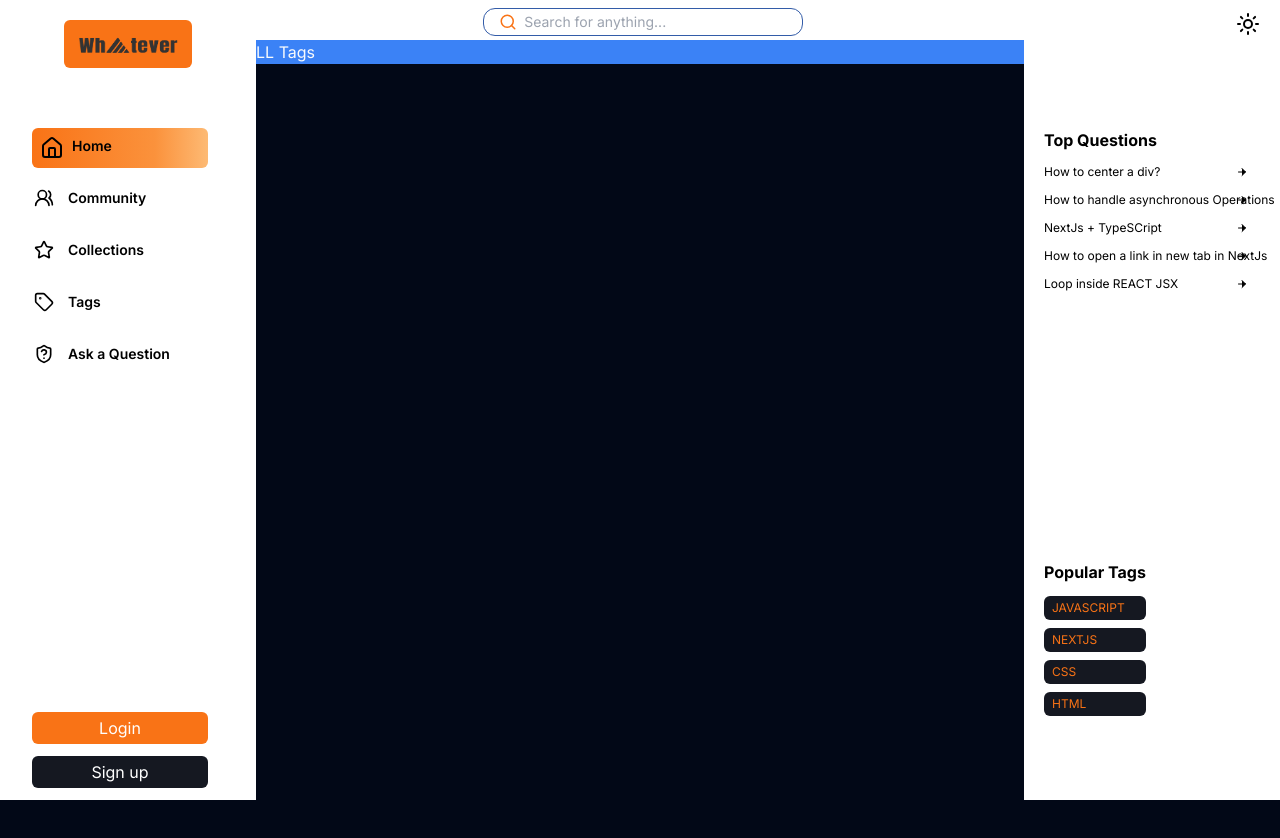
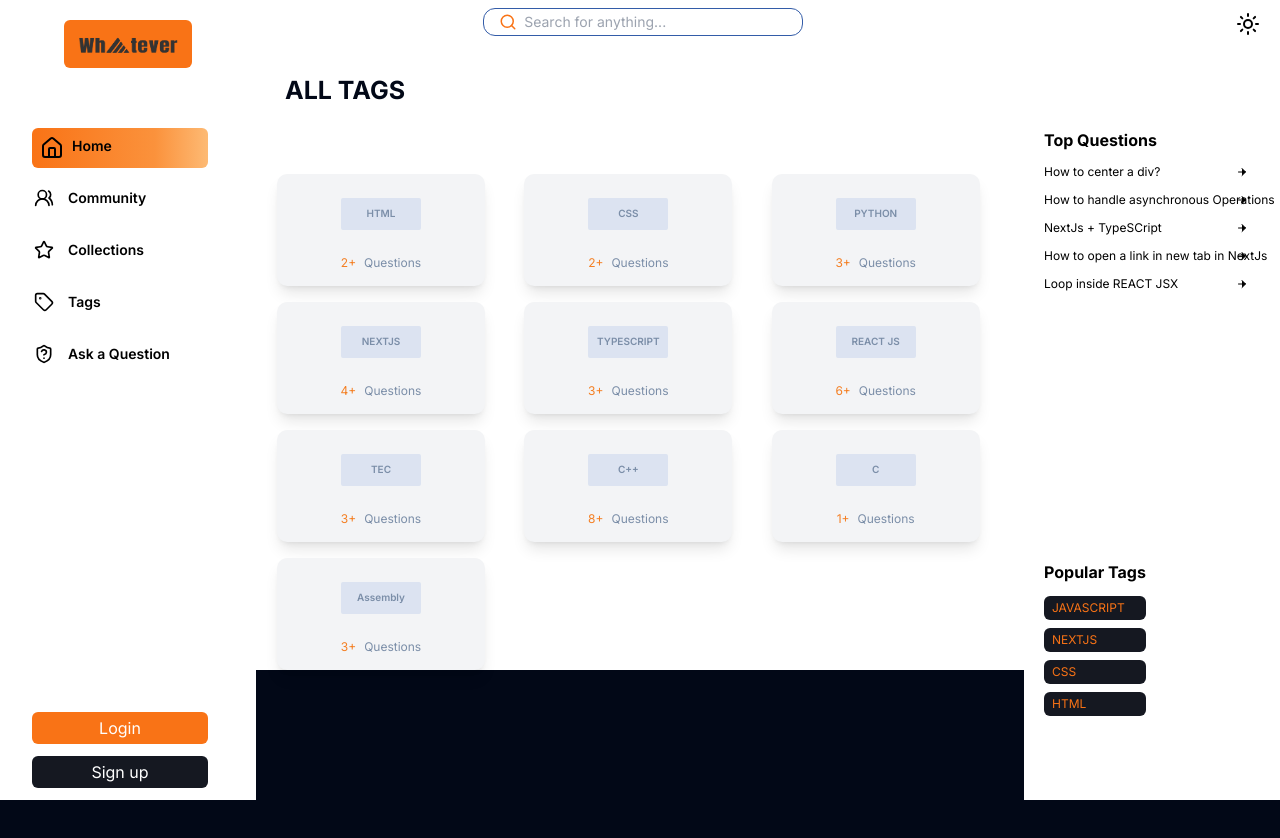
Before and after one commit to Developer095/proj-two, a Next.js app: page /tags in a window 1280 px wide. Shown: the top 838 px of the page. Built offline with nearby package versions, Linux system fonts and the light colour scheme.

Commit message:
tags page

```diff
--- a/app/(default)/community/page.tsx
+++ b/app/(default)/community/page.tsx
@@ -84,7 +84,7 @@ const Community = () => {
         "To create immersive game worlds, use game engines like Unity and Unreal Engine.",
     },
     {
-      username: "Makami_2844",
+      username: "Makima_2844",
       role: "Software Developer",
       description:
         "To center, use display: flex, justify-content: center, and align-items: center.",
@@ -93,10 +93,10 @@ const Community = () => {
 
   return (
     <div className="bg-[#020817] dark:bg-[#ffffff]">
-      <div>
-        <div className="mb-[80px] ml-8 mt-24 text-[25px] font-bold uppercase text-[#ffffff] dark:text-[#020817]">
-          All Users
-        </div>
+      <div className="pb-16 pl-2 pt-8">
+        <span className="ml-8 text-[25px] font-bold uppercase text-[#ffffff] dark:text-[#020817]">
+          ALL Users
+        </span>
       </div>
 
       <div className="ml-6 mr-6 grid gap-4 sm:grid-cols-1 lg:grid-cols-3">
--- a/app/(default)/tags/page.tsx
+++ b/app/(default)/tags/page.tsx
@@ -1,10 +1,57 @@
 import React from "react";
 
 const tags = () => {
+  const question = [
+    { type: "HTML", number: "2+", answer: "Questions" },
+
+    { type: "CSS", number: "2+", answer: "Questions" },
+
+    { type: "PYTHON", number: "3+", answer: "Questions" },
+
+    { type: "NEXTJS", number: "4+", answer: "Questions" },
+
+    { type: "TYPESCRIPT", number: "3+", answer: "Questions" },
+
+    { type: "REACT JS", number: "6+", answer: "Questions" },
+
+    { type: "TEC", number: "3+", answer: "Questions" },
+
+    { type: "C++", number: "8+", answer: "Questions" },
+
+    { type: "C", number: "1+", answer: "Questions" },
+
+    { type: "Assembly", number: "3+", answer: "Questions" },
+  ];
   return (
-    <div>
-      <div>
-        <h2>ALL Tags</h2>
+    <div className="bg-[#020817] dark:bg-[#ffffff]">
+      <div className="pb-16 pl-2 pt-8">
+        <span className="ml-8 text-[25px] font-bold uppercase text-[#ffffff] dark:text-[#020817]">
+          ALL Tags
+        </span>
+      </div>
+
+      <div className="grid grid-cols-3 gap-4 pl-8 pr-8">
+        {question.map((type, index) => {
+          return (
+            <div key={index}>
+              <div className="h-28 w-52 rounded-[10px] border-none bg-[#0f1117] shadow-lg dark:bg-[#f3f4f6]">
+                <div className="flex justify-center">
+                  <button className="font-sm mt-6 block h-8 w-20 rounded-[2px] bg-[#151821] text-[10px] font-semibold text-[#7b8ea8] dark:bg-[#dce3f1]">
+                    {type.type}
+                  </button>
+                </div>
+                <div className="mt-6 flex justify-center">
+                  <span className="font-sm mr-2 text-[12px] text-[#f47f23]">
+                    {type.number}
+                  </span>
+                  <span className="font-sm text-[12px] text-[#7b8ea8]">
+                    {type.answer}
+                  </span>
+                </div>
+              </div>
+            </div>
+          );
+        })}
       </div>
     </div>
   );
```
